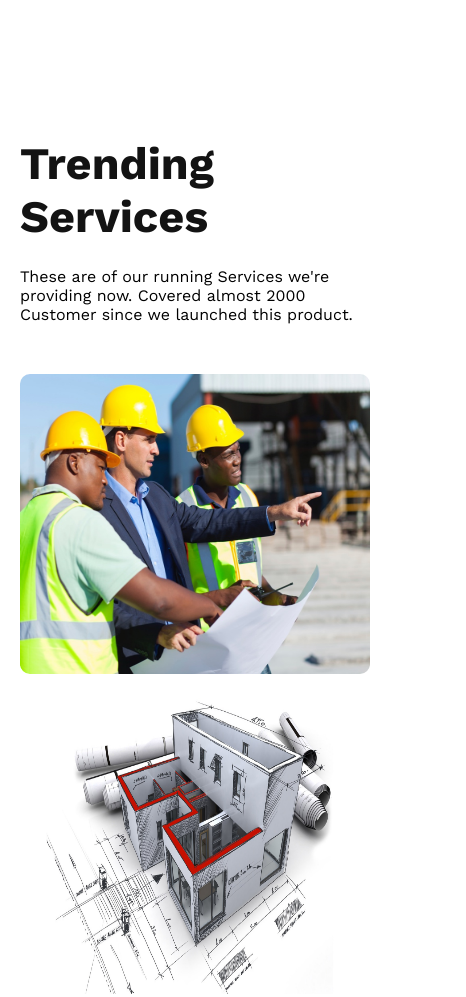
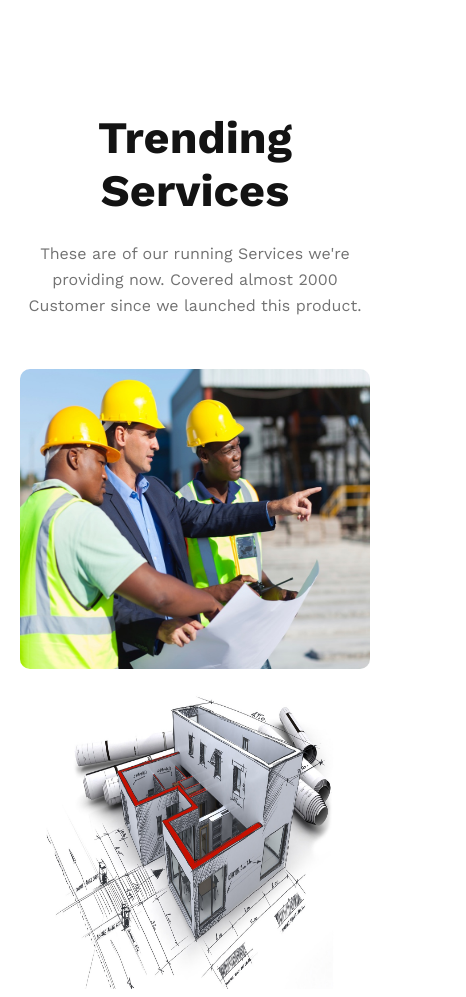
Before and after one commit to aiknayan/g3-architects, a plain HTML site: page index.html in a window 390 px wide. Shown: the part 6447-7444 px from the top of the page, 466 px wide, since content can reach past the window. Drawn offline with nearby package versions, Linux system fonts and the light colour scheme.

Commit message:
Treading Service Section fix

```diff
--- a/index.html
+++ b/index.html
@@ -195,9 +195,9 @@
 
     <!-- Trending Service Section -->
     <section class="section-service">
-      <div class="work-container">
+      <div class="service-container">
         <div class="service-details">
-          <h2 class="heading-secondary work-heading">Trending Services</h2>
+          <h2 class="heading-secondary service-heading">Trending Services</h2>
           <p class="service-text">
             These are of our running Services we're providing now. Covered almost 2000 Customer since we launched this
             product.
--- a/styles/style.css
+++ b/styles/style.css
@@ -350,10 +350,15 @@ nav {
   justify-content: center;
 }
 
+
 .service-text {
   width: 600px;
   margin-bottom: 50px;
+  font-size: 16px;
+  line-height: 26px;
+  color: #727272;
 }
+
 
 .service-img {
   display: grid;
@@ -535,7 +540,7 @@ footer {
     font-size: 36px;
   }
 
-  .sponsor-text {
+  .sponsor-text .service-text {
     width: 100%;
   }
 
```
